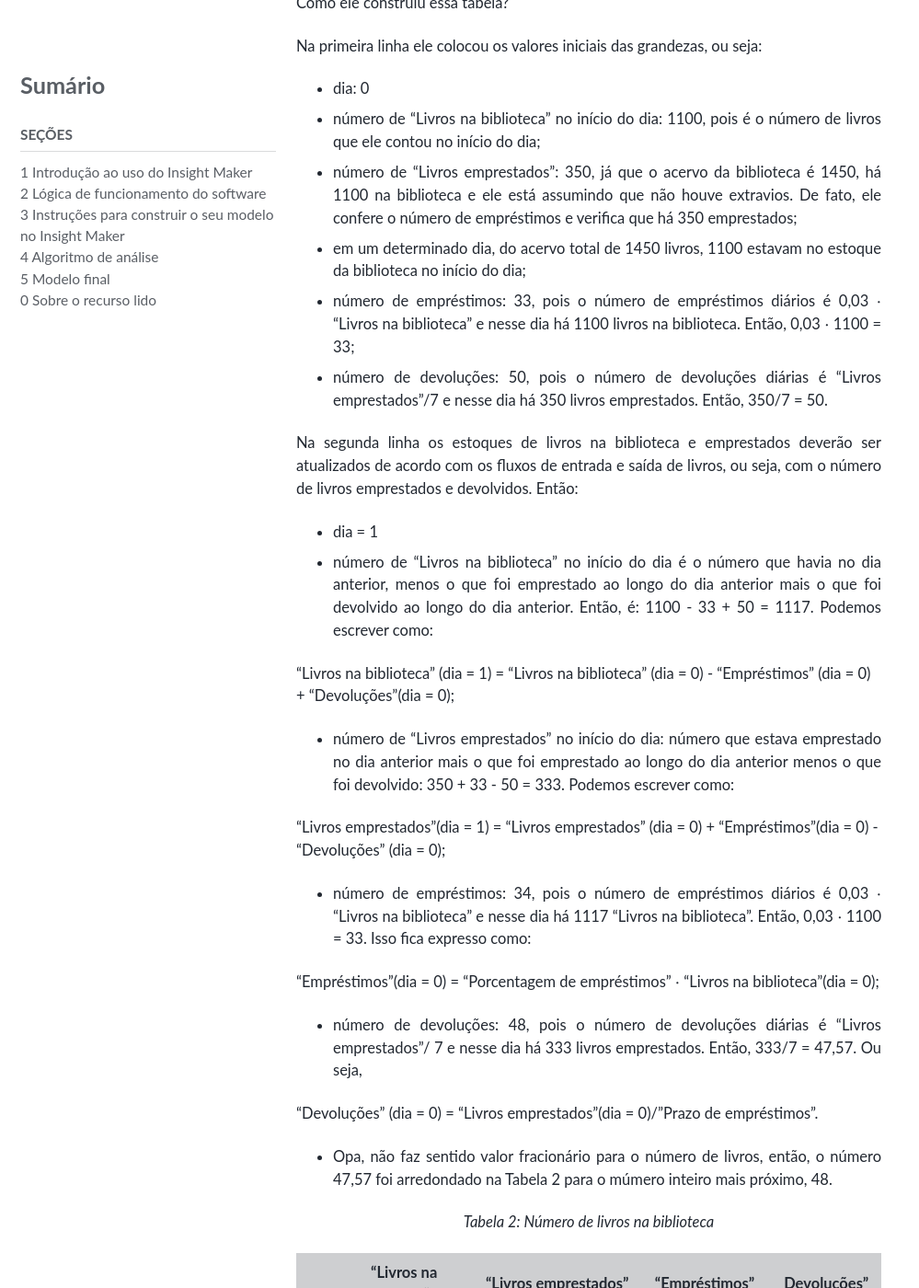
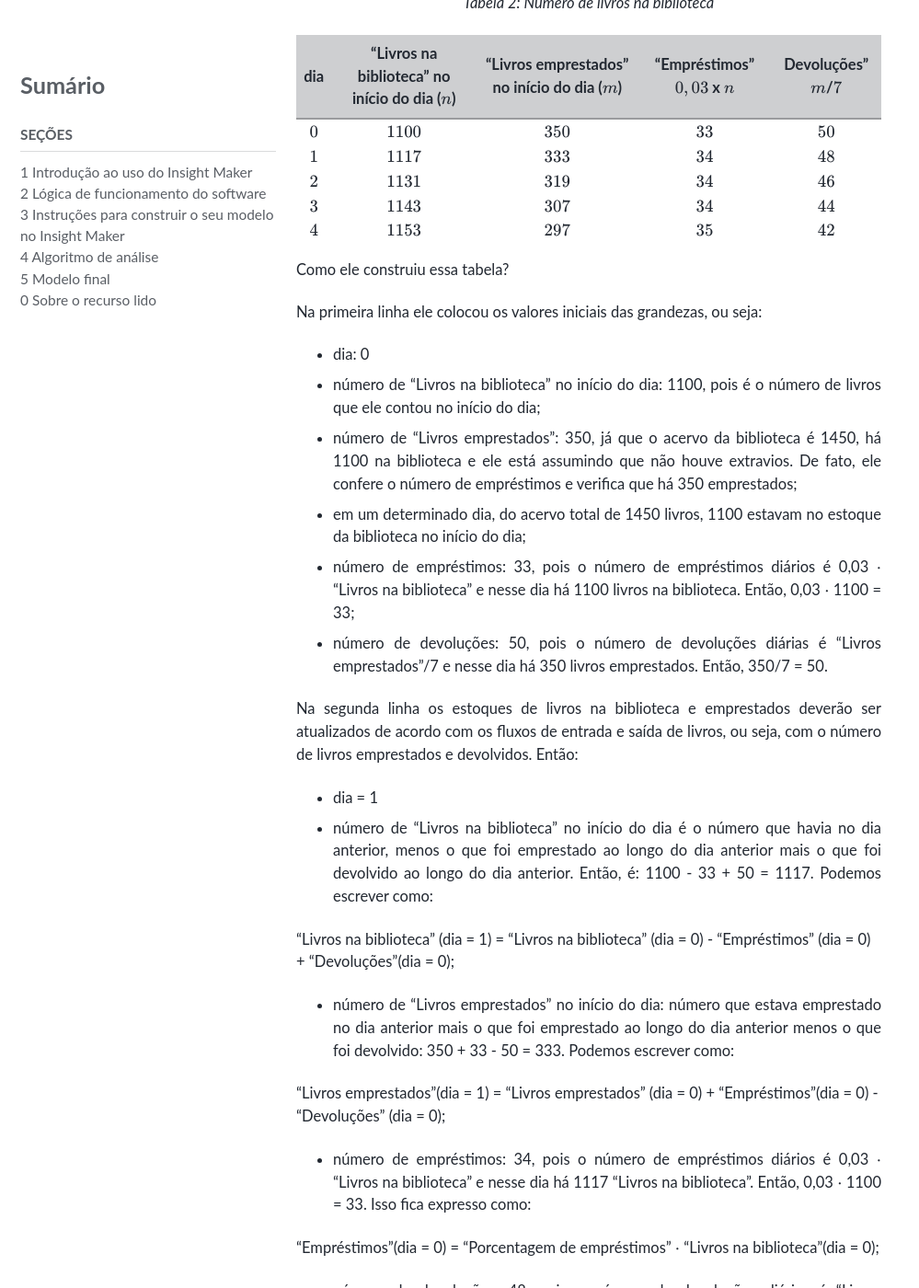
Before and after one commit to milenalauschner/MM, a Jekyll site: the page built from _pages/funcionamento.md, in a window 1280 px wide and 1400 px high, scrolled down 3454 px. Shown: the whole window at 92% size, without its empty margins (0-999 px from the left). Built offline with Jekyll 4.4.1, drawn with Linux system fonts in a browser that asks for light colours; cached includes are drawn as plain includes; nearby versions of some CDN libraries; some web fonts are replaced; formulas are drawn with MathJax 3; some of the changed text lies outside the part shown.

Commit message:
Update funcionamento.md

```diff
--- a/_pages/funcionamento.md
+++ b/_pages/funcionamento.md
@@ -84,6 +84,19 @@ Ele observa que:
 Feitas essas estimativas iniciais, se a inspeção ocorrerá dentro de 4 dias não será muito trabalhoso o bibliotecário construir a seguinte  Tabela 2.
 {: .text-justify}
 
+*Tabela 2: Número de livros na biblioteca*
+{: .text-center}
+
+| dia| "Livros na biblioteca" no início do dia ($$n$$)| "Livros emprestados" no início do dia ($$m$$)|"Empréstimos" $$0,03$$ x $$n$$|Devoluções" $$m$$/$$7$$|
+|:----:  |           :----:             |           :----:           |     :----:     |     :----:       |
+| $$0$$  |         $$1100$$             |           $$350$$          |     $$33$$     |     $$50$$       |
+| $$1$$  |         $$1117$$             |           $$333$$          |     $$34$$     |     $$48$$       |
+| $$2$$  |         $$1131$$             |           $$319$$          |     $$34$$     |     $$46$$       |
+| $$3$$  |         $$1143$$             |           $$307$$          |     $$34$$     |     $$44$$       |
+| $$4$$  |         $$1153$$             |           $$297$$          |     $$35$$     |     $$42$$       |
+
+
+
 Como ele construiu essa tabela?
 
 Na primeira linha ele colocou os valores iniciais das grandezas, ou seja:
@@ -124,19 +137,6 @@ Na segunda linha os estoques de livros na biblioteca e emprestados deverão ser
 * Opa, não faz sentido valor fracionário para o número de livros, então, o número 47,57 foi arredondado na Tabela 2 para o múmero inteiro mais próximo, 48.
 {: .text-justify}
 
-*Tabela 2: Número de livros na biblioteca*
-{: .text-center}
-
-| dia| "Livros na biblioteca" no início do dia ($$n$$)| "Livros emprestados" no início do dia ($$m$$)|"Empréstimos" $$0,03$$ x $$n$$|Devoluções" $$m$$/$$7$$|
-|:----:  |           :----:             |           :----:           |     :----:     |     :----:       |
-| $$0$$  |         $$1100$$             |           $$350$$          |     $$33$$     |     $$50$$       |
-| $$1$$  |         $$1117$$             |           $$333$$          |     $$34$$     |     $$48$$       |
-| $$2$$  |         $$1131$$             |           $$319$$          |     $$34$$     |     $$46$$       |
-| $$3$$  |         $$1143$$             |           $$307$$          |     $$34$$     |     $$44$$       |
-| $$4$$  |         $$1153$$             |           $$297$$          |     $$35$$     |     $$42$$       |
-
-
-
 Esse é um detalhe muito importante: só faz sentido trabalhar com números inteiros (e positivos) de livros. Sempre que os cálculos produzirem valores fracionários, é preciso arredondar para o inteiro mais próximo.
 {: .text-justify}
 
```
